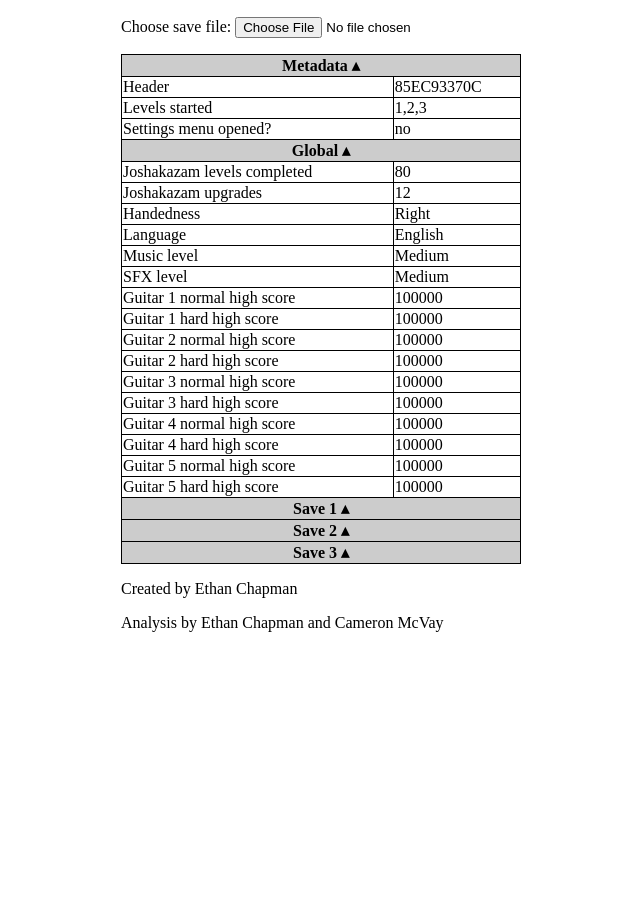
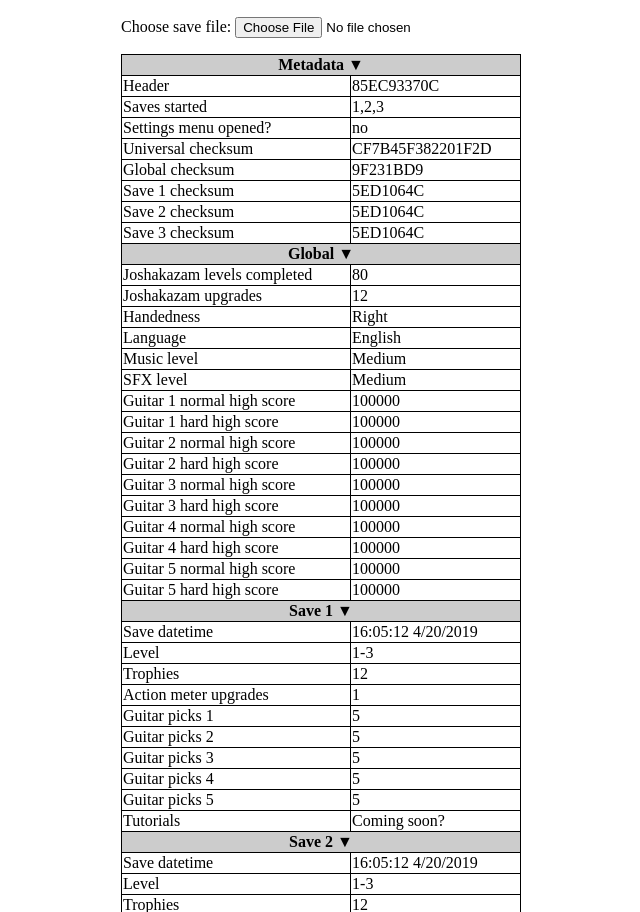
Before and after one commit to Eiim/DJTS-Saves, a plain HTML site: page index.html in a window 1280 px wide. Shown: the part 38-950 px from the top of the page, without its empty margins (319-959 px from the left). Before the commit the page ends 800 px from the top, so only its background shows below. Drawn offline with Linux system fonts and the light colour scheme.

Commit message:
More rows, more fake data, and collapsing

```diff
--- a/index.html
+++ b/index.html
@@ -30,6 +30,17 @@
 			console.log(arr);
 		}
 	}
+	var coll = {"m":false,"g":false,"s1":false,"s2":false,"s3":false};
+	function collapse(group) {
+		console.log(coll[group] ? "▼" : "▲");
+		var elements = document.getElementsByClassName(group)
+		for(var i = 0; i < elements.length; i++) {
+			elements[i].style.display = coll[group] ? "" : "none";
+		}
+		var text = document.getElementById(group).textContent;
+		document.getElementById(group).textContent = text.substring(0,text.length-1)+(coll[group] ? "▼" : "▲");
+		coll[group] = !coll[group];
+	}
 	</script>
 </head>
 <body>
@@ -38,95 +49,235 @@
 	<p>Choose save file: <input id="save-input" type="file" accept=".SAV, .dsv" oninput="parseFile()"/></p>
 	<table style="width:100%">
 		<tr>
-			<th colspan=2>Metadata ▴</th>
+			<th colspan=2 onclick="collapse('m')" id="m">Metadata ▼</th>
+		</tr>
+		<tr class="m">
+			<td>Header</td>
+			<td id="header">85EC93370C</td>
+		</tr>
+		<tr class="m">
+			<td>Saves started</td>
+			<td id="started">1,2,3</td>
+		</tr>
+		<tr class="m">
+			<td>Settings menu opened?</td>
+			<td id="settings">no</td>
+		</tr>
+		<tr class="m">
+			<td>Universal checksum</td>
+			<td id="ucheck">CF7B45F382201F2D</td>
+		</tr>
+		<tr class="m">
+			<td>Global checksum</td>
+			<td id="gcheck">9F231BD9</td>
+		</tr>
+		<tr class="m">
+			<td>Save 1 checksum</td>
+			<td id="1check">5ED1064C</td>
+		</tr>
+		<tr class="m">
+			<td>Save 2 checksum</td>
+			<td id="2check">5ED1064C</td>
+		</tr>
+		<tr class="m">
+			<td>Save 3 checksum</td>
+			<td id="3check">5ED1064C</td>
 		</tr>
 		<tr>
-			<td>Header</td>
-			<td>85EC93370C</td>
+			<th colspan=2 onclick="collapse('g')" id="g">Global ▼</th>
+		</tr>
+		<tr class="g">
+			<td>Joshakazam levels completed</td>
+			<td id="jklevels">80</td>
+		</tr>
+		<tr class="g">
+			<td>Joshakazam upgrades</td>
+			<td id="jkupgrades">12</td>
+		</tr>
+		<tr class="g">
+			<td>Handedness</td>
+			<td id="hand">Right</td>
+		</tr>
+		<tr class="g">
+			<td>Language</td>
+			<td id="lang">English</td>
+		</tr>
+		<tr class="g">
+			<td>Music level</td>
+			<td id="music">Medium</td>
+		</tr>
+		<tr class="g">
+			<td>SFX level</td>
+			<td id="sfx">Medium</td>
+		</tr>
+		<tr class="g">
+			<td>Guitar 1 normal high score</td>
+			<td id="g1n">100000</td>
+		</tr>
+		<tr class="g">
+			<td>Guitar 1 hard high score</td>
+			<td id="g1h">100000</td>
+		</tr>
+		<tr class="g">
+			<td>Guitar 2 normal high score</td>
+			<td id="g2n">100000</td>
+		</tr>
+		<tr class="g">
+			<td>Guitar 2 hard high score</td>
+			<td id="g2h">100000</td>
+		</tr>
+		<tr class="g">
+			<td>Guitar 3 normal high score</td>
+			<td id="g3n">100000</td>
+		</tr>
+		<tr class="g">
+			<td>Guitar 3 hard high score</td>
+			<td id="g3h">100000</td>
+		</tr>
+		<tr class="g">
+			<td>Guitar 4 normal high score</td>
+			<td id="g4n">100000</td>
+		</tr>
+		<tr class="g">
+			<td>Guitar 4 hard high score</td>
+			<td id="g4h">100000</td>
+		</tr>
+		<tr class="g">
+			<td>Guitar 5 normal high score</td>
+			<td id="g5n">100000</td>
+		</tr>
+		<tr class="g">
+			<td>Guitar 5 hard high score</td>
+			<td id="g5h">100000</td>
 		</tr>
 		<tr>
-			<td>Levels started</td>
-			<td>1,2,3</td>
+			<th colspan=2 onclick="collapse('s1')" id="s1">Save 1 ▼</th>
+		</tr>
+		<tr class="s1">
+			<td>Save datetime</td>
+			<td id="s1time">16:05:12 4/20/2019</td>
+		</tr>
+		<tr class="s1">
+			<td>Level</td>
+			<td id="s1level">1-3</td>
+		</tr>
+		<tr class="s1">
+			<td>Trophies</td>
+			<td id="s1trophies">12</td>
+		</tr>
+		<tr class="s1">
+			<td>Action meter upgrades</td>
+			<td id="s1am">1</td>
+		</tr>
+		<tr class="s1">
+			<td>Guitar picks 1</td>
+			<td id="s1g1">5</td>
+		</tr>
+		<tr class="s1">
+			<td>Guitar picks 2</td>
+			<td id="s1g2">5</td>
+		</tr>
+		<tr class="s1">
+			<td>Guitar picks 3</td>
+			<td id="s1g3">5</td>
+		</tr>
+		<tr class="s1">
+			<td>Guitar picks 4</td>
+			<td id="s1g4">5</td>
+		</tr>
+		<tr class="s1">
+			<td>Guitar picks 5</td>
+			<td id="s1g5">5</td>
+		</tr>
+		<tr class="s1">
+			<td>Tutorials</td>
+			<td id="s1tuts">Coming soon?</td>
 		</tr>
 		<tr>
-			<td>Settings menu opened?</td>
-			<td>no</td>
+			<th colspan=2 onclick="collapse('s2')" id="s2">Save 2 ▼</th>
+		</tr>
+		<tr class="s2">
+			<td>Save datetime</td>
+			<td id="s2time">16:05:12 4/20/2019</td>
+		</tr>
+		<tr class="s2">
+			<td>Level</td>
+			<td id="s2level">1-3</td>
+		</tr>
+		<tr class="s2">
+			<td>Trophies</td>
+			<td id="s2trophies">12</td>
+		</tr>
+		<tr class="s2">
+			<td>Action meter upgrades</td>
+			<td id="s2am">1</td>
+		</tr>
+		<tr class="s2">
+			<td>Guitar picks 1</td>
+			<td id="s2g1">5</td>
+		</tr>
+		<tr class="s2">
+			<td>Guitar picks 2</td>
+			<td id="s2g2">5</td>
+		</tr>
+		<tr class="s2">
+			<td>Guitar picks 3</td>
+			<td id="s2g3">5</td>
+		</tr>
+		<tr class="s2">
+			<td>Guitar picks 4</td>
+			<td id="s2g4">5</td>
+		</tr>
+		<tr class="s2">
+			<td>Guitar picks 5</td>
+			<td id="s2g5">5</td>
+		</tr>
+		<tr class="s2">
+			<td>Tutorials</td>
+			<td id="s2tuts">Coming soon?</td>
 		</tr>
 		<tr>
-			<th colspan=2>Global ▴</th>
+			<th colspan=2 onclick="collapse('s3')" id="s3">Save 3 ▼</th>
 		</tr>
-		<tr>
-			<td>Joshakazam levels completed</td>
-			<td>80</td>
+		<tr class="s3">
+			<td>Save datetime</td>
+			<td id="s2time">16:05:12 4/20/2019</td>
 		</tr>
-		<tr>
-			<td>Joshakazam upgrades</td>
-			<td>12</td>
+		<tr class="s3">
+			<td>Level</td>
+			<td id="s2level">1-3</td>
 		</tr>
-		<tr>
-			<td>Handedness</td>
-			<td>Right</td>
+		<tr class="s3">
+			<td>Trophies</td>
+			<td id="s2trophies">12</td>
 		</tr>
-		<tr>
-			<td>Language</td>
-			<td>English</td>
+		<tr class="s3">
+			<td>Action meter upgrades</td>
+			<td id="s2am">1</td>
 		</tr>
-		<tr>
-			<td>Music level</td>
-			<td>Medium</td>
+		<tr class="s3">
+			<td>Guitar picks 1</td>
+			<td id="s2g1">5</td>
 		</tr>
-		<tr>
-			<td>SFX level</td>
-			<td>Medium</td>
+		<tr class="s3">
+			<td>Guitar picks 2</td>
+			<td id="s2g2">5</td>
 		</tr>
-		<tr>
-			<td>Guitar 1 normal high score</td>
-			<td>100000</td>
+		<tr class="s3">
+			<td>Guitar picks 3</td>
+			<td id="s2g3">5</td>
 		</tr>
-		<tr>
-			<td>Guitar 1 hard high score</td>
-			<td>100000</td>
+		<tr class="s3">
+			<td>Guitar picks 4</td>
+			<td id="s2g4">5</td>
 		</tr>
-		<tr>
-			<td>Guitar 2 normal high score</td>
-			<td>100000</td>
+		<tr class="s3">
+			<td>Guitar picks 5</td>
+			<td id="s2g5">5</td>
 		</tr>
-		<tr>
-			<td>Guitar 2 hard high score</td>
-			<td>100000</td>
-		</tr>
-		<tr>
-			<td>Guitar 3 normal high score</td>
-			<td>100000</td>
-		</tr>
-		<tr>
-			<td>Guitar 3 hard high score</td>
-			<td>100000</td>
-		</tr>
-		<tr>
-			<td>Guitar 4 normal high score</td>
-			<td>100000</td>
-		</tr>
-		<tr>
-			<td>Guitar 4 hard high score</td>
-			<td>100000</td>
-		</tr>
-		<tr>
-			<td>Guitar 5 normal high score</td>
-			<td>100000</td>
-		</tr>
-		<tr>
-			<td>Guitar 5 hard high score</td>
-			<td>100000</td>
-		</tr>
-		<tr>
-			<th colspan=2>Save 1 ▴</th>
-		</tr>
-		<tr>
-			<th colspan=2>Save 2 ▴</th>
-		</tr>
-		<tr>
-			<th colspan=2>Save 3 ▴</th>
+		<tr class="s3">
+			<td>Tutorials</td>
+			<td id="s2tuts">Coming soon?</td>
 		</tr>
 	</table>
 	<p>Created by Ethan Chapman</p>
```
